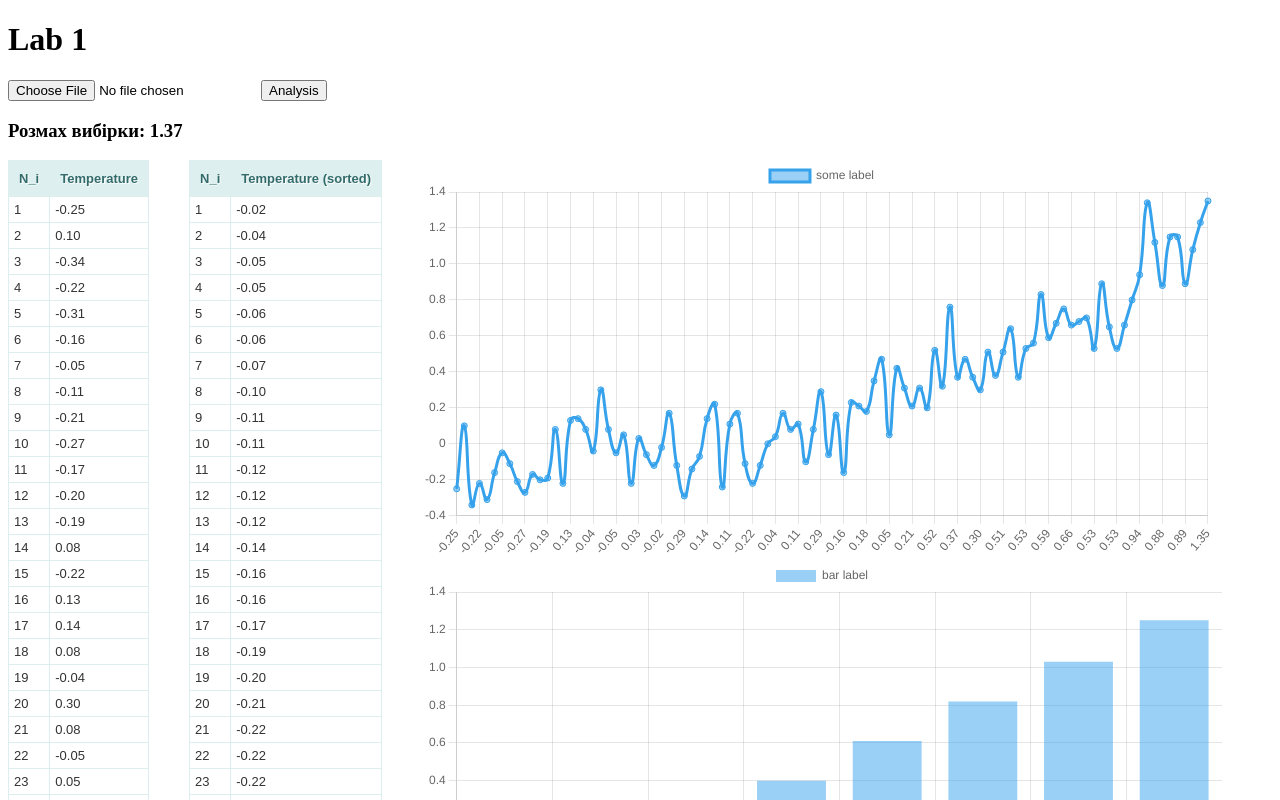
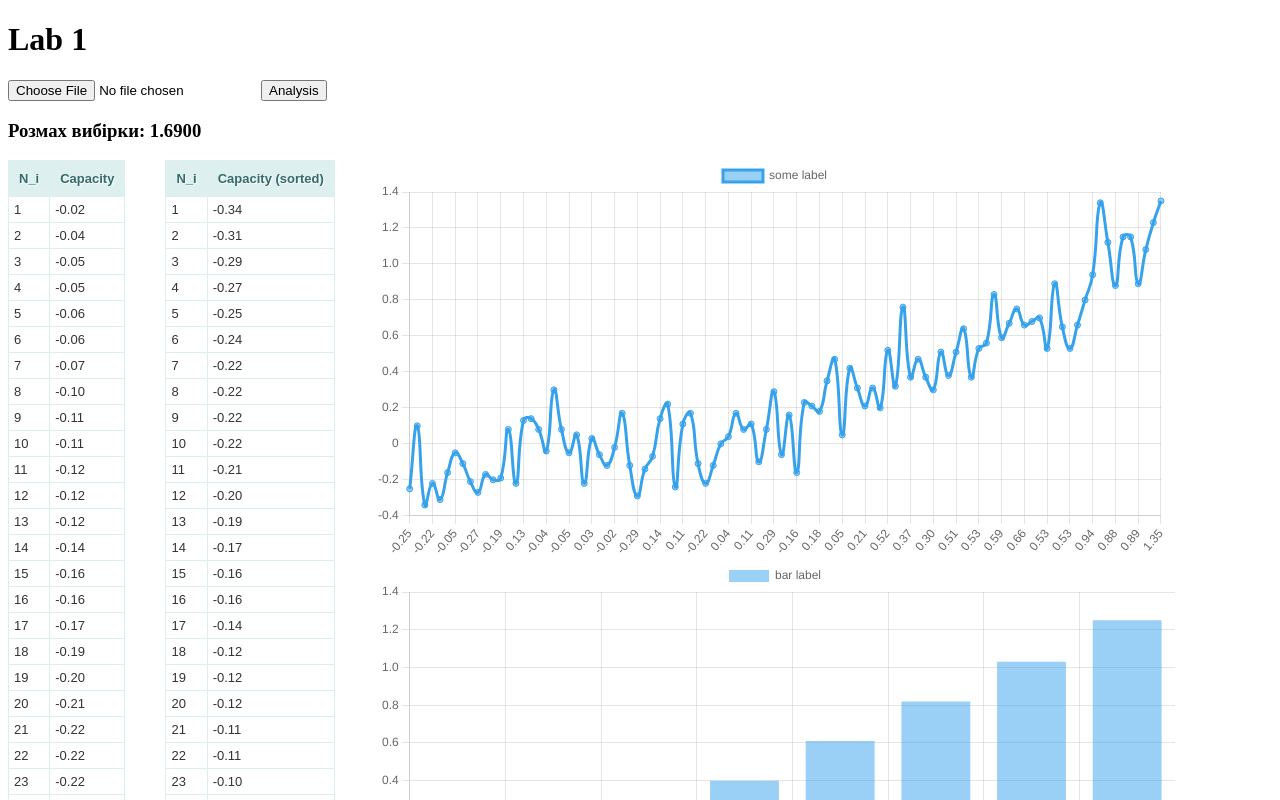
Before and after one commit to ArtmMtvnko/math-stat, a React (Vite) app in the folder lab-1/: page / in a window 1280 px wide. Shown: the top 800 px of the page. Built offline with nearby package versions, Linux system fonts and the light colour scheme.

Commit message:
Now data renders in tables after their uploading. Remaned variables. Now after uploading .csv file data renders in tables and sorts in proper way.

```diff
--- a/lab-1/src/App.jsx
+++ b/lab-1/src/App.jsx
@@ -1,39 +1,39 @@
 import { useEffect, useState } from 'react'
 import { dataArray } from './services/data'
-import Temperature from './components/Temperature'
+import TableRow from './components/TableRow'
 import './App.css'
 import BarChart from './components/BarChart'
 import FileLoader from './components/FileLoader'
 
 function App() {
-  const [temperatures, setTemperatures] = useState([])
-  const minTemp = temperatures[0]
-  const maxTemp = temperatures[temperatures.length - 1]
+  const [data, setData] = useState([])
+  const minValue = Math.min(...data)
+  const maxValue = Math.max(...data)
 
   useEffect(() => {
     console.log(dataArray)
-    setTemperatures(dataArray.toSorted())
+    setData(dataArray.toSorted())
     const reader = new FileReader()
   }, [])
 
   return (
     <>
       <h1>Lab 1</h1>
-      <FileLoader data={temperatures} setData={setTemperatures} />
+      <FileLoader data={data} setData={setData} />
       <h3>
-        Розмах вибірки: {temperatures.length === 0 ? '--' : maxTemp - minTemp}
+        Розмах вибірки: {data.length === 0 ? '--' : (maxValue - minValue).toFixed(4)}
       </h3>
       <div className="tables-wrap">
         <table className="table">
           <thead>
             <tr>
               <th>N_i</th>
-              <th>Temperature</th>
+              <th>Capacity</th>
             </tr>
           </thead>
           <tbody>
-            {dataArray.map((temperature, i) =>
-              <Temperature key={i} index={i + 1} temperature={temperature} />
+            {data.map((value, i) =>
+              <TableRow key={i} index={i + 1} value={value} />
             )}
           </tbody>
         </table>
@@ -42,12 +42,12 @@ function App() {
           <thead>
             <tr>
               <th>N_i</th>
-              <th>Temperature (sorted)</th>
+              <th>Capacity (sorted)</th>
             </tr>
           </thead>
           <tbody>
-            {temperatures.map((temperature, i) =>
-              <Temperature key={i} index={i + 1} temperature={temperature} />
+            {data.toSorted((a, b) => a - b).map((value, i) =>
+              <TableRow key={i} index={i + 1} value={value} />
             )}
           </tbody>
         </table>
--- a/lab-1/src/components/FileLoader.jsx
+++ b/lab-1/src/components/FileLoader.jsx
@@ -16,7 +16,7 @@ const FileLoader = ({ data, setData }) => {
 
                 const selectedData = []
 
-                for (let i = 0; i < step * 100; i += step) {
+                for (let i = 0; i < step * 100 + step; i += step) {
                     selectedData.push(results.data[i][2])
                 }
 
--- /dev/null
+++ b/lab-1/src/components/TableRow.jsx
@@ -0,0 +1,10 @@
+const TableRow = ({ index, value }) => {
+    return (
+        <tr>
+            <td>{index}</td>
+            <td>{value}</td>
+        </tr>
+    )
+}
+
+export default TableRow
--- a/lab-1/src/components/Temperature.jsx
+++ /dev/null
@@ -1,10 +0,0 @@
-const Temperature = ({ index, temperature }) => {
-    return (
-        <tr>
-            <td>{index}</td>
-            <td>{temperature}</td>
-        </tr>
-    )
-}
-
-export default Temperature
```
